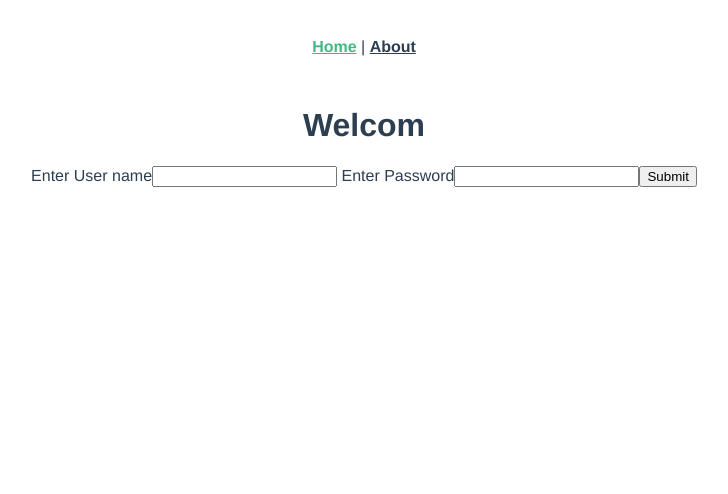
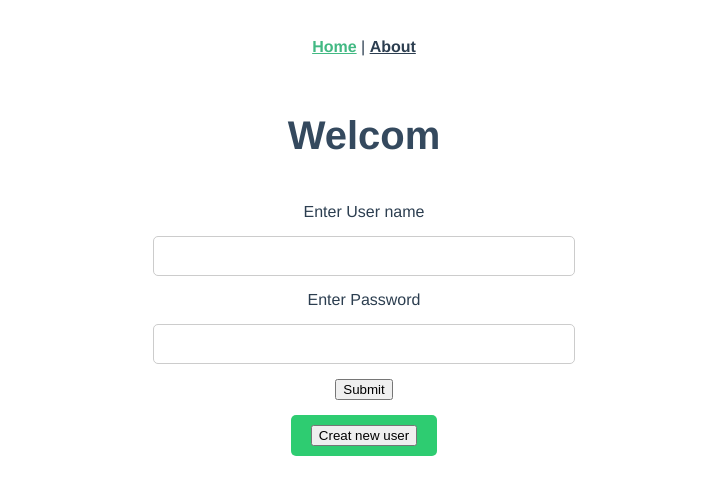
Before and after one commit to ellakar/PicTime-create-users, a Vue app: page / in a window 1280 px wide. Shown: the top 494 px of the page, without its empty margins (276-1004 px from the left). Built offline with nearby package versions, Linux system fonts and the light colour scheme.

Commit message:
sending to data base

```diff
--- a/data/db.json
+++ b/data/db.json
@@ -1,8 +1,43 @@
 {
-    "users":[
-        {"name": "Daniel", "age":22,"id":1, "password":"123"},
-        {"name": "Noa", "age":23,"id":2, "password":"123"},
-        {"name": "Asaf", "age":22,"id":3, "password":"123"},
-        {"name": "Dafna", "age":22,"id":4, "password":"123"}
-    ]
+  "users": [
+    {
+      "name": "Daniel",
+      "age": 22,
+      "id": "1",
+      "password": "123"
+    },
+    {
+      "name": "Noa",
+      "age": 23,
+      "id": "2",
+      "password": "123"
+    },
+    {
+      "name": "Asaf",
+      "age": 22,
+      "id": "3",
+      "password": "123"
+    },
+    {
+      "name": "Dafna",
+      "age": 22,
+      "id": "4",
+      "password": "123"
+    },
+    {
+      "id": "f387",
+      "name": "ella",
+      "password": "123"
+    },
+    {
+      "id": "e1de",
+      "name": "sdwd",
+      "password": "1234"
+    },
+    {
+      "id": "14ff",
+      "name": "ella2",
+      "password": "12345"
+    }
+  ]
 }
--- a/package.json
+++ b/package.json
@@ -7,11 +7,13 @@
     "build": "vue-cli-service build"
   },
   "dependencies": {
+    "axios": "^1.7.9",
     "core-js": "^3.8.3",
     "json": "^11.0.0",
     "json-server": "^1.0.0-beta.3",
     "serve": "^14.2.4",
     "vue": "^3.2.13",
+    "vue-axios": "^3.5.2",
     "vue-router": "^4.0.3"
   },
   "devDependencies": {
--- a/src/router/index.js
+++ b/src/router/index.js
@@ -8,12 +8,12 @@ const routes = [
     component: LogIn
   },
   {
-    path: '/about',
-    name: 'about',
+    path: '/SignUp',
+    name: 'SignUp',
     // route level code-splitting
     // this generates a separate chunk (about.[hash].js) for this route
     // which is lazy-loaded when the route is visited.
-    component: () => import(/* webpackChunkName: "about" */ '../views/AboutView.vue')
+    component: () => import(/* webpackChunkName: "about" */ '../views/SignUp.vue')
   }
 ]
 
--- a/src/views/AboutView.vue
+++ /dev/null
@@ -1,5 +0,0 @@
-<template>
-  <div class="about">
-    <h1>This is an about page</h1>
-  </div>
-</template>
--- a/src/views/LogIn.vue
+++ b/src/views/LogIn.vue
@@ -1,40 +1,52 @@
 <template>
-  <div class="backdrop" @click.self="CreateNewUser">
-    <div class="SignUp">
-    </div>
- </div>
 
   <div class="home">
-    <form @submit.prevent="handleSubmit">
+    <form  @submit.prevent class="form-container">
+
+      <div v-if="showSignup">
+        <SignUp @close="createNewUser"> </signUp>
+
+      </div>
+
       <h1> Welcom</h1>
     <label> Enter User name</label>
-    <input type= "text" v-model="userName"  >
+    <input type= "text" v-model="userName"  class ="input-field" >
     <label> Enter Password</label>
-    <input type= "password" v-model="password" >
-    <button @click=" handleSubmit"> Submit</button>
-    <!-- <button @click ="CreateNewUser"> Creat new user</button> -->
+    <input type= "password" v-model="password"  class ="input-field">
+    <button @click="handleSubmit" class="primary-button" > Submit</button>
+
+    <div class="secondary-button">
+      <button @click ="CreateNewUser" id="creatUser"> Creat new user</button>
+    </div>
 
     </form>
+
   </div>
+
   <p> {{ userName }} {{ password }}</p>
 </template>
 
 
 <script>
+import SignUp from './SignUp.vue';
+
 export default {
   name: 'LogIn',
+  components:{SignUp},
+
   data(){
     return{
-      signup:false,
+      showSignup:false,
       userName:'',
       password:'',
       users:[],
+      userExsist:false
 
     }
   },
   methods:{
 
-    handleSubmit(e){
+    handleSubmit(){
       fetch('http://localhost:3000/users')
       .then(res => res.json())
       .then(data => this.users=data)
@@ -44,22 +56,107 @@ export default {
         for (let i=0;i<this.users.length;i++){
           if(this.userName===this.users[i].name){
             if(this.password===this.users[i].password){
-           console.log('login succesful')
+              console.log('login succesful')
+              this.userExsist=true
+            }
+            else
+             console.log('wrong password')
            }
-          else
-           console.log('wrong password')
-          }
-          else
-          console.log('there is no user in taht name')
         }
+       if(!this.userExsist)
+          console.log('there is no user in that name')
 
+    },
+
+    CreateNewUser(){
+    this.showSignup=!this.showSignup
+    console.log(this.showSignup)
+
+    },
+
+    function(){
+console.log('hello')
     }
+
   },
-  CreateNewUser(){
-    this.signup=!this.signup
-  },
-  components: {}
+
 
 }
 
 </script>
+
+<style>
+#home {
+  font-family: Avenir, Helvetica, Arial, sans-serif;
+  -webkit-font-smoothing: antialiased;
+  -moz-osx-font-smoothing: grayscale;
+  text-align: center;
+  color: #2c3e50;
+  margin-top: 60px;
+}
+
+h1 {
+  font-size: 2.5rem;
+  color: #34495e;
+  margin-bottom: 30px;
+}
+
+.form-container {
+  display: flex;
+  flex-direction: column;
+  align-items: center;
+  gap: 15px; /* Space between input fields and button */
+}
+
+.input-field {
+  width: 80%;
+  max-width: 400px;
+  padding: 10px;
+  font-size: 16px;
+  border: 1px solid #ccc;
+  border-radius: 5px;
+  outline: none;
+  transition: border-color 0.3s;
+}
+
+.input-field:focus {
+  border-color: #3498db; /* Blue border on focus */
+}
+primary-button {
+  width: 80%;
+  max-width: 400px;
+  padding: 10px;
+  background-color: #3498db;
+  color: white;
+  border: none;
+  border-radius: 5px;
+  font-size: 16px;
+  cursor: pointer;
+  transition: background-color 0.3s;
+}
+
+.primary-button:hover {
+  background-color: #2980b9; /* Darker blue on hover */
+}
+
+.create-user {
+  margin-top: 20px;
+}
+
+.secondary-button {
+  padding: 10px 20px;
+  background-color: #2ecc71; /* Green background */
+  color: white;
+  border: none;
+  border-radius: 5px;
+  font-size: 14px;
+  cursor: pointer;
+  transition: background-color 0.3s;
+}
+
+.secondary-button:hover {
+  background-color: #27ae60; /* Darker green on hover */
+}
+
+
+</style>
--- /dev/null
+++ b/src/views/SignUp.vue
@@ -0,0 +1,67 @@
+<template>
+
+  <div class="backdrop" @click.self="closeSignup">
+    <div class="SignUp">
+    <h1>This is a Sign Up page</h1>
+
+    <lable> Enter Name</lable>
+    <input type="text" v-model="name">
+
+    <lable> Enter Password</lable>
+    <input type="Password" v-model="pas1">
+
+    <lable> Enter Password Again</lable>
+    <input type="Password" v-model="pas2">
+     </div>
+   </div>
+   <button @click ="validateuser"> Create</button>
+</template>
+
+<script>
+import axios from 'axios';
+
+export default {
+  data() {
+    return {
+
+
+      name: '',
+      pas1: '',
+      pas2: '',
+      msg: '',
+      isValid: false
+    }
+  },
+  methods: {
+    validateuser() {
+      if (this.pas1 !== this.pas2) {
+        this.msg = "Passwords do not match";
+        return;
+      }
+      if (this.pas1.length < 3) {
+        this.msg = "Password must have more than 3 characters";
+        return;
+
+     }
+
+     else
+      this.sendUserData();
+    },
+    async sendUserData() {
+      try {
+        const response = await axios.post('http://localhost:3000/users', {
+          name: this.name,
+          password: this.pas1
+        });
+        this.isValid = true;
+        this.msg = "New user created";
+      } catch (error) {
+        this.msg = "Error creating user: " + error.message;
+      }
+    },
+    closeSignup() {
+      this.$emit('close');
+    }
+  }
+}
+</script>
```
Also changed, not shown: 1 other file (tests, documents, lock files or other folders).
